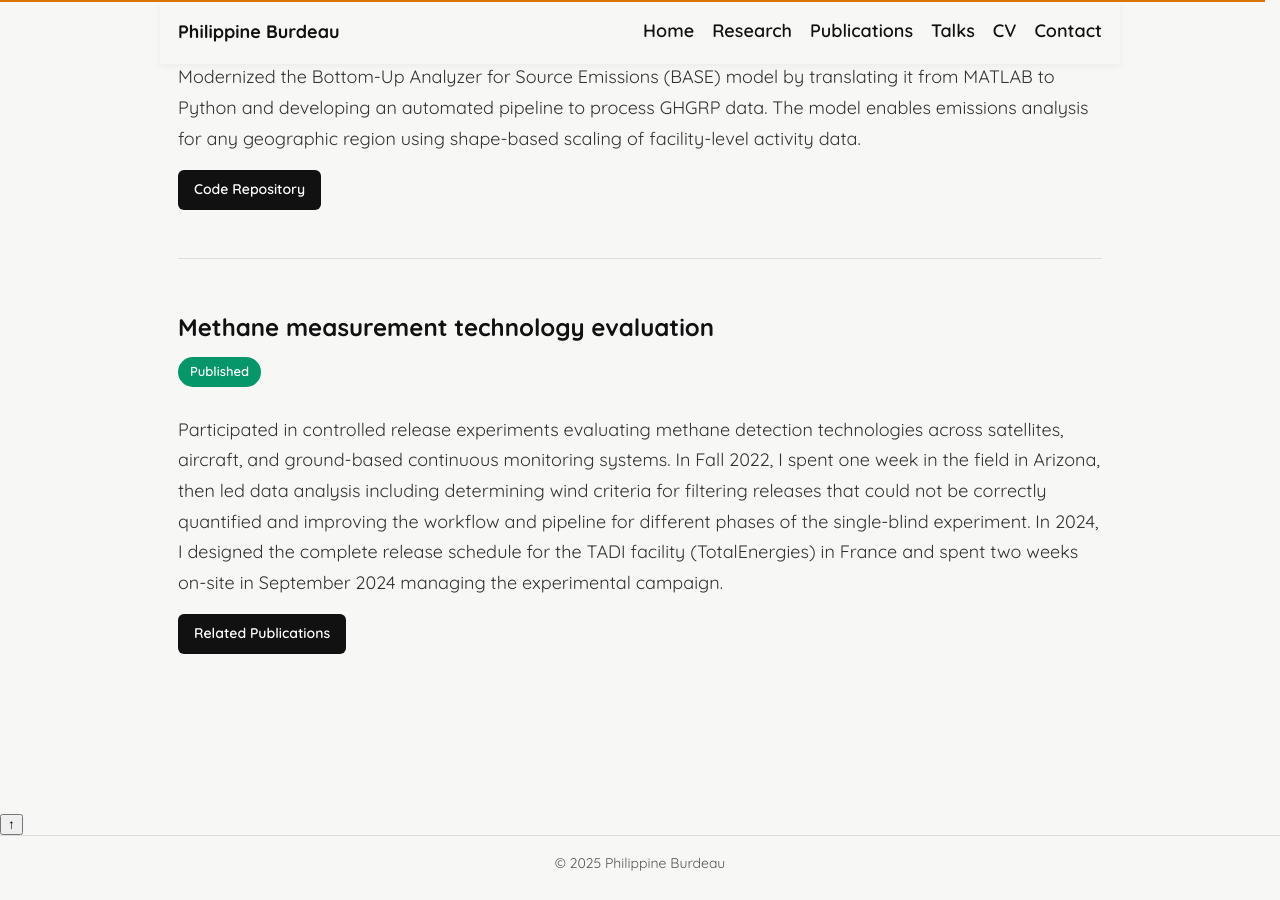
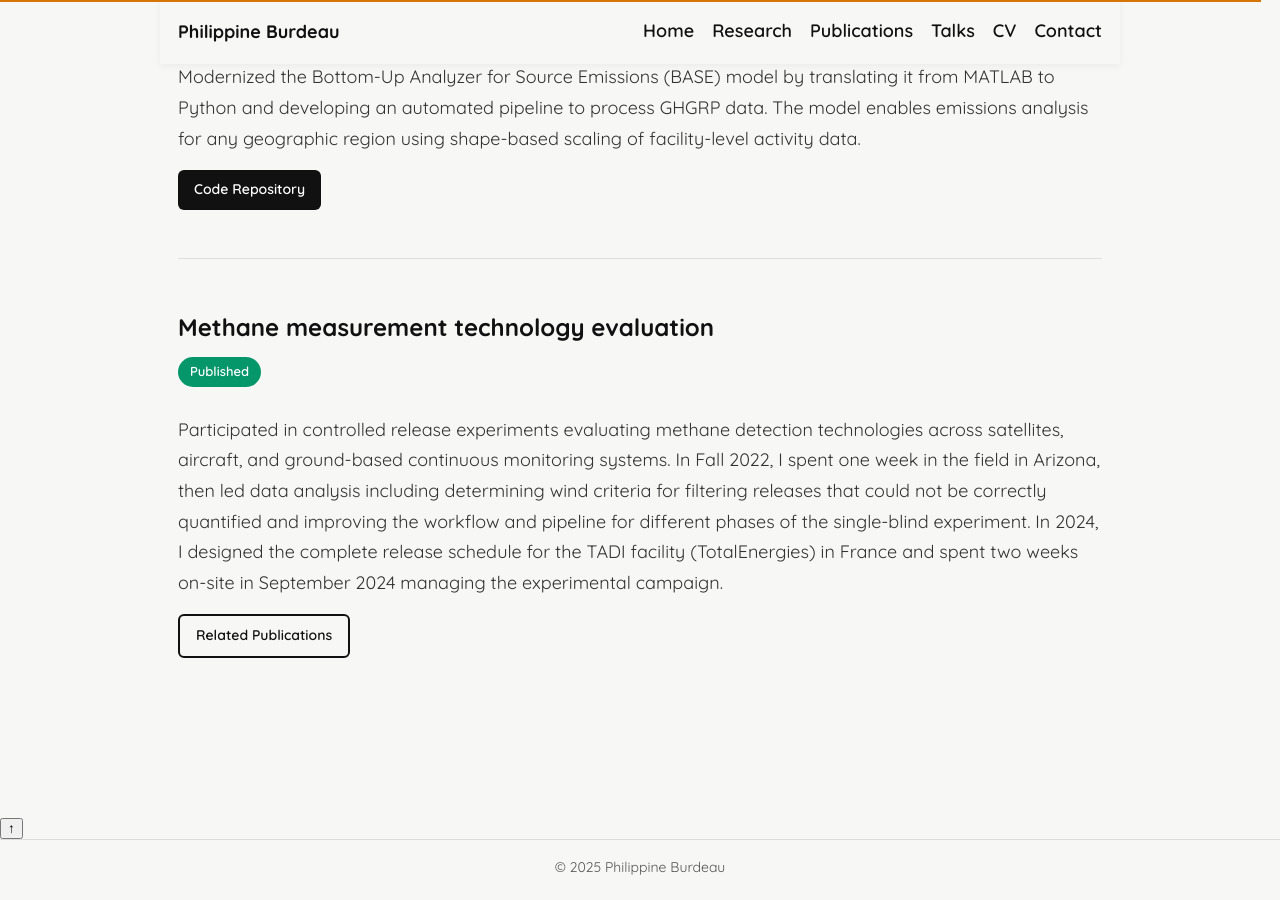
Before and after one commit to pburdeau/pburdeau.github.io, a Jekyll site: the page built from research.md, in a window 1280 px wide and 900 px high, scrolled down 1407 px. Built offline with Jekyll 4.4.1, drawn with Linux system fonts in a browser that asks for light colours.

Commit message:
Update research.md

```diff
--- a/research.md
+++ b/research.md
@@ -168,6 +168,6 @@ My research focuses on developing statistical methods and computational tools to
     </p>
 
     <div class="research-links">
-        <a href="/publications/?filter=technology-evaluation" class="research-link">Related Publications</a>
+        <a href="/publications/?filter=technology-evaluation" class="research-link secondary">Related Publications</a>
     </div>
 </div>
```
